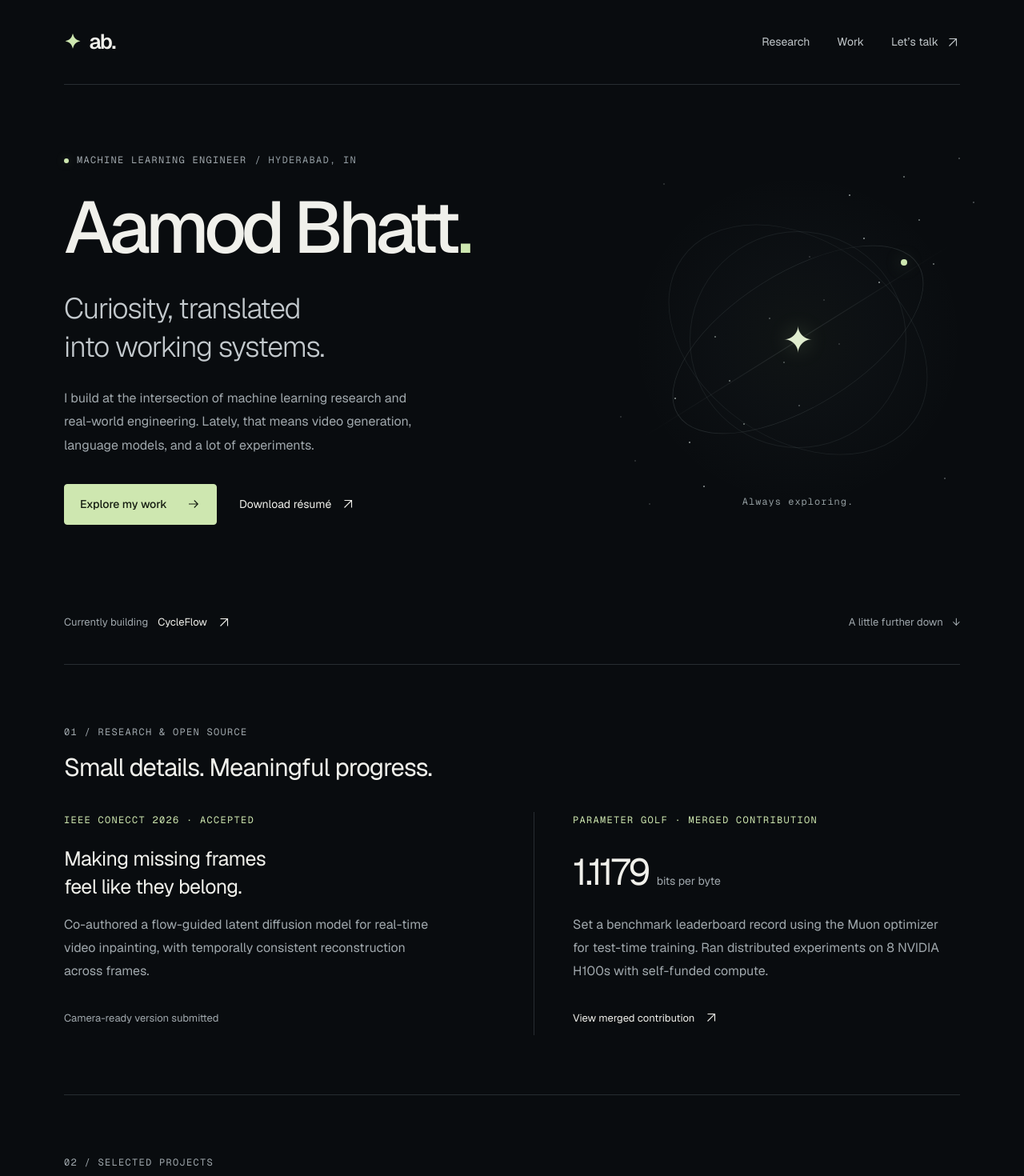
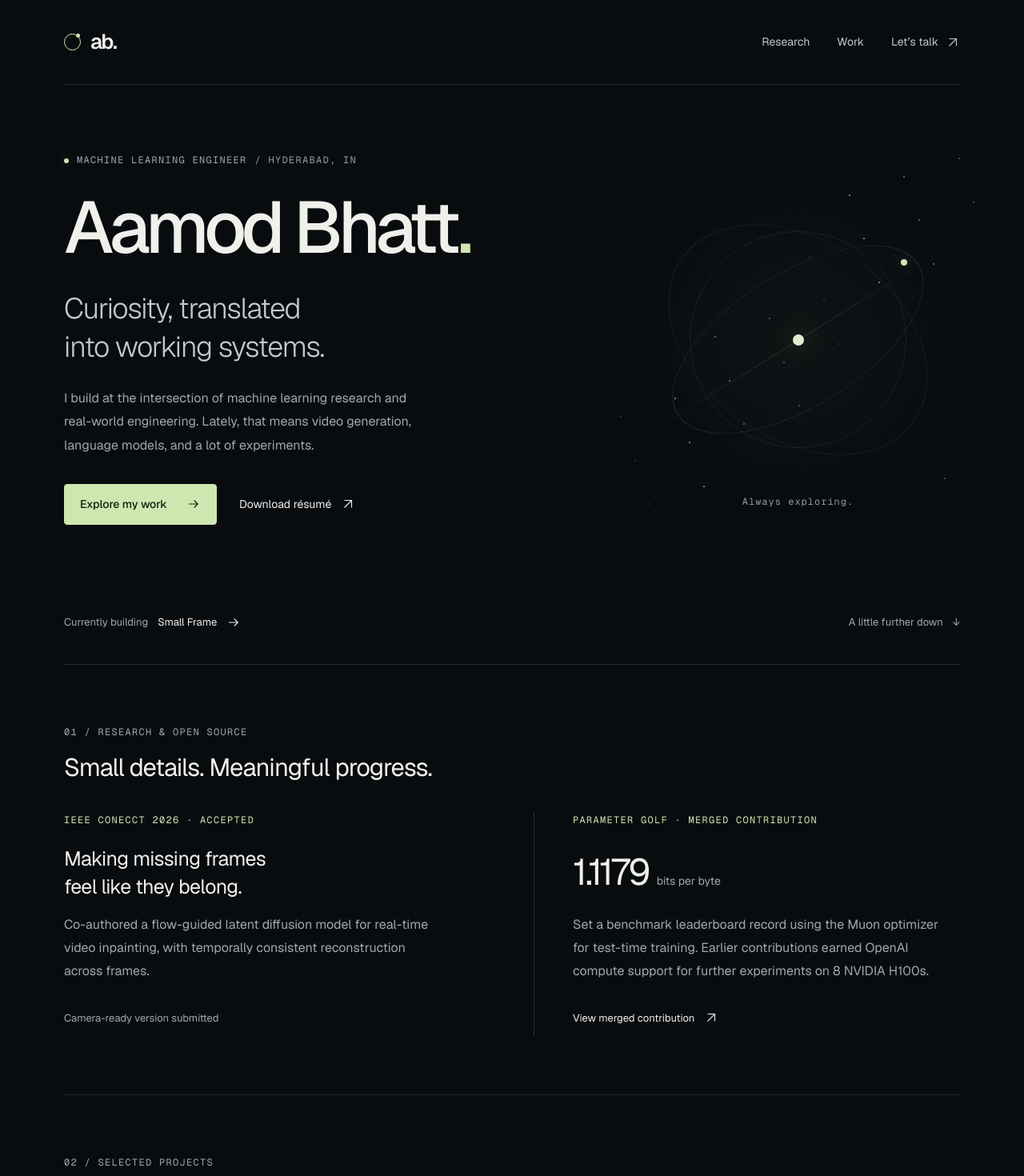
Before and after one commit to aamodbhatt/port, a Next.js app: page / in a window 1280 px wide. Shown: the top 1470 px of the page at 80% size. Built offline with nearby package versions, Linux system fonts and the light colour scheme.

Commit message:
Refine orbital motif and feature Small Frame with corrected compute credit

```diff
--- a/src/app/globals.css
+++ b/src/app/globals.css
@@ -28,7 +28,8 @@ p, h1, h2, h3 { margin: 0; }
 .skip-link:focus { top: 16px; }
 .site-header { min-height: 106px; display: flex; align-items: center; justify-content: space-between; border-bottom: 1px solid var(--border); }
 .wordmark { display: flex; align-items: center; gap: 12px; font-size: 26px; letter-spacing: -1.5px; font-weight: 600; }
-.wordmark span { font-size: 25px; color: var(--accent); }
+.brand-orbit { width: 21px; height: 21px; border: 1px solid var(--accent); border-radius: 50%; position: relative; }
+.brand-orbit::after { content: ""; position: absolute; width: 5px; height: 5px; border-radius: 50%; background: var(--accent); top: -1px; right: 0; }
 .site-header nav { display: flex; gap: 34px; align-items: center; font-size: 14px; color: #c1c7ca; }
 .site-header nav a { display: inline-flex; align-items: center; gap: 9px; min-height: 44px; }
 .hero { position: relative; padding: 84px 0 0; isolation: isolate; }
@@ -56,7 +57,7 @@ h1 { margin-top: 23px; font-size: clamp(56px, 7.1vw, 94px); line-height: 1.1; fo
 .orbit-ring-two { transform: rotate(35deg) scaleY(.7); border-color: #b7caca18; }
 .orbit-ring-three { inset: 92px; border-color: #b7caca16; }
 .orbit-axis { position: absolute; height: 1px; background: linear-gradient(90deg, transparent, #bdccca24, transparent); left: 0; right: 0; top: 50%; transform: rotate(-32deg); }
-.orbit-core { position: absolute; left: 50%; top: 50%; transform: translate(-50%, -50%); color: #e0eccf; font-size: 46px; font-weight: 200; text-shadow: 0 0 28px #cee7b04a; }
+.orbit-core { position: absolute; left: 50%; top: 50%; transform: translate(-50%, -50%); width: 14px; height: 14px; border-radius: 50%; background: #e0eccf; box-shadow: 0 0 28px #cee7b04a; }
 .orbit-satellite { width: 8px; height: 8px; border-radius: 50%; background: var(--accent); position: absolute; top: 28%; right: 20%; box-shadow: 0 0 20px #cee7b059; }
 .star { position: absolute; width: 2px; height: 2px; border-radius: 50%; background: #dbe7e4; left: var(--x); top: var(--y); }
 .orbit-coordinate { position: absolute; bottom: 16px; left: 50%; transform: translateX(-50%); color: #929c9f; font-family: var(--font-geist-mono), monospace; font-size: 12px; letter-spacing: 1px; }
--- a/src/app/page.tsx
+++ b/src/app/page.tsx
@@ -16,7 +16,7 @@ function Orbit() {
       <div className="orbit-ring orbit-ring-two" />
       <div className="orbit-ring orbit-ring-three" />
       <div className="orbit-axis" />
-      <span className="orbit-core">✦</span>
+      <span className="orbit-core" />
       <span className="orbit-satellite" />
       {Array.from({ length: 25 }, (_, i) => (
         <i key={i} className="star" style={{ "--x": `${(i * 37 + 13) % 100}%`, "--y": `${(i * 61 + 7) % 100}%`, opacity: 0.2 + (i % 4) * 0.15 } as CSSProperties} />
@@ -27,7 +27,7 @@ function Orbit() {
 }
 
 const projects = [
-  { name: "CycleFlow", category: "Video generation", description: "Exploring cycle-guided flow matching and RAFT optical-flow priors to keep generated video coherent across frames.", tags: ["PyTorch", "Diffusion", "RAFT"], href: "https://github.com/aamodbhatt/cycleflow", status: "In progress" },
+  { name: "Small Frame", category: "Local-first software", description: "An experimental runtime for small, local-first apps, exploring private collaboration through ordinary browser links.", tags: ["Rust", "TypeScript", "WebAssembly"], status: "In progress" },
   { name: "FTunePrompt", category: "Model adaptation", description: "50+ controlled LoRA experiments comparing fine-tuning with prompting. A CLI that helps choose the right adaptation strategy.", tags: ["PyTorch", "PEFT", "LoRA"], href: "https://github.com/aamodbhatt/ftuneprompt" },
   { name: "ChainScope", category: "Reasoning diagnostics", description: "Tracing and analyzing language-model reasoning chains to pinpoint where, and why, they go wrong.", tags: ["Python", "LLMs", "Open source"] },
   { name: "TLDRUN", category: "Research tooling", description: "From a machine learning paper to a runnable starter repository, with dataset loaders, configs, and training pipelines.", tags: ["LangChain", "Python"], href: "https://tldrun.vercel.app/" },
@@ -47,7 +47,7 @@ export default function Portfolio() {
     <div className="site-shell">
       <a className="skip-link" href="#main">Skip to content</a>
       <header className="site-header">
-        <a href="#" className="wordmark" aria-label="Aamod Bhatt, home"><span aria-hidden="true">✦</span> ab.</a>
+        <a href="#" className="wordmark" aria-label="Aamod Bhatt, home"><span className="brand-orbit" aria-hidden="true" /> ab.</a>
         <nav aria-label="Main navigation">
           <a href="#research">Research</a>
           <a href="#work">Work</a>
@@ -68,7 +68,7 @@ export default function Portfolio() {
             </div>
           </div>
           <Orbit />
-          <div className="hero-footer"><span>Currently building <a href="https://github.com/aamodbhatt/cycleflow" target="_blank" rel="noreferrer">CycleFlow <Arrow diagonal /></a></span><a href="#research">A little further down <span aria-hidden="true">↓</span></a></div>
+          <div className="hero-footer"><span>Currently building <a href="#small-frame">Small Frame <Arrow /></a></span><a href="#research">A little further down <span aria-hidden="true">↓</span></a></div>
         </section>
 
         <section id="research" className="section" aria-labelledby="research-title">
@@ -83,7 +83,7 @@ export default function Portfolio() {
             <article className="research-item">
               <p className="eyebrow accent">Parameter Golf · Merged contribution</p>
               <h3 className="benchmark">1.1179 <span>bits per byte</span></h3>
-              <p>Set a benchmark leaderboard record using the Muon optimizer for test-time training. Ran distributed experiments on 8 NVIDIA H100s with self-funded compute.</p>
+              <p>Set a benchmark leaderboard record using the Muon optimizer for test-time training. Earlier contributions earned OpenAI compute support for further experiments on 8 NVIDIA H100s.</p>
               <a className="text-link" href="https://github.com/openai/parameter-golf/pull/1148" target="_blank" rel="noreferrer">View merged contribution <Arrow diagonal /></a>
             </article>
           </div>
@@ -91,11 +91,11 @@ export default function Portfolio() {
         <section id="work" className="section work-section" aria-labelledby="work-title">
           <div className="section-heading heading-with-link">
             <div><p className="eyebrow">02 / Selected projects</p><h2 id="work-title">Ideas I’ve put to work.</h2></div>
-            <a className="text-link" href="https://github.com/aamodbhatt" target="_blank" rel="noreferrer">All on GitHub <Arrow diagonal /></a>
+            <a className="text-link" href="https://github.com/aamodbhatt" target="_blank" rel="noreferrer">More on GitHub <Arrow diagonal /></a>
           </div>
           <div className="project-list">
             {projects.map((project, i) => (
-              <article className="project" key={project.name}>
+              <article className="project" key={project.name} id={project.name === "Small Frame" ? "small-frame" : undefined}>
                 <span className="project-number" aria-hidden="true">{String(i + 1).padStart(2, "0")}</span>
                 <div className="project-identity">
                   <p className="eyebrow">{project.category}</p>
@@ -123,7 +123,7 @@ export default function Portfolio() {
         </section>
 
         <section className="contact-section" aria-labelledby="contact-title">
-          <p className="eyebrow"><span className="accent" aria-hidden="true">✦</span> / Make contact</p>
+          <p className="eyebrow">04 / Make contact</p>
           <div className="contact-row"><h2 id="contact-title">Have something<br />interesting in mind?</h2><a className="contact-link" href="mailto:bhatt.aamod@gmail.com">Let’s talk <Arrow diagonal /></a></div>
           <a className="email-link" href="mailto:bhatt.aamod@gmail.com">bhatt.aamod@gmail.com</a>
         </section>
```
